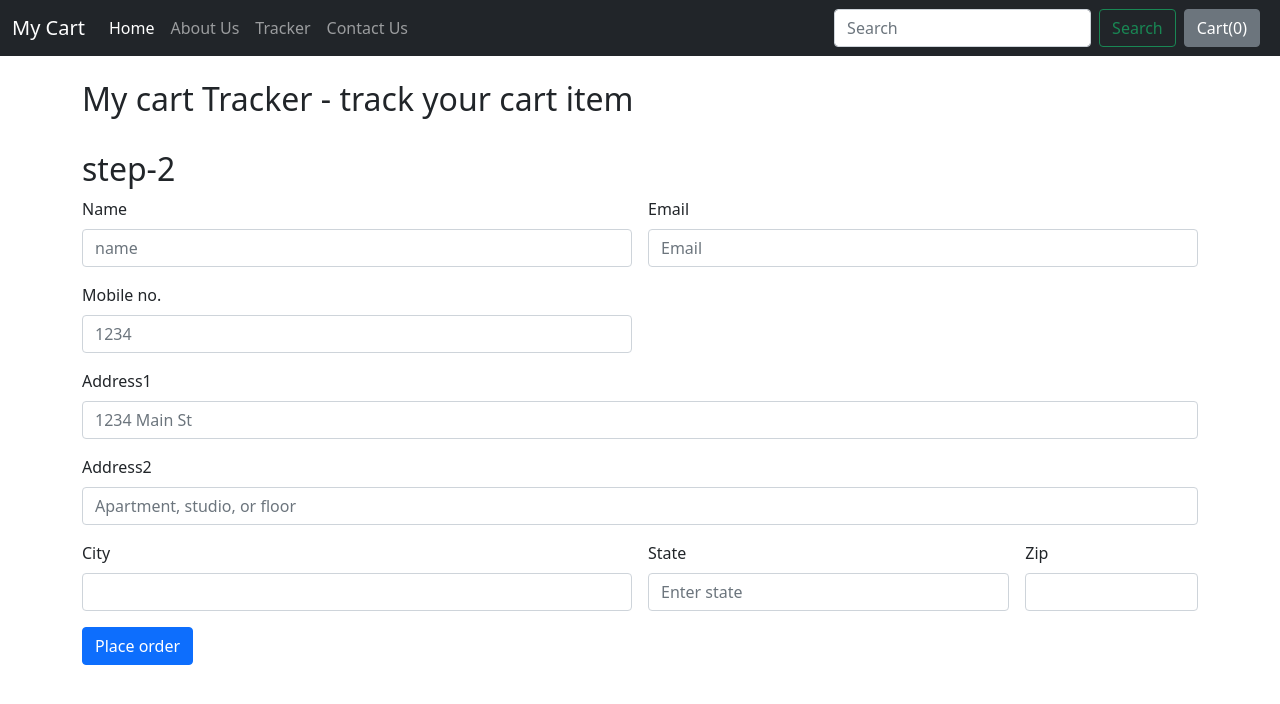
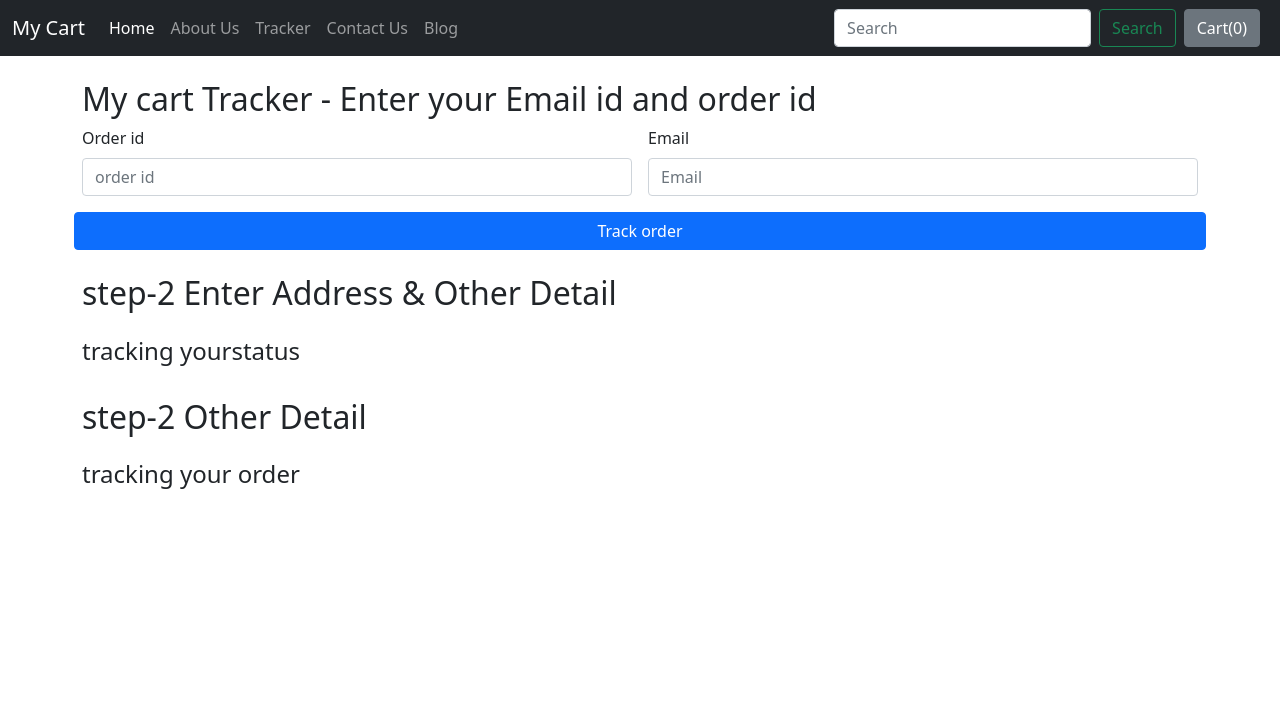
Before and after one commit to viral390/My_Cart, a Django app: page /shop/tracker/ in a window 1280 px wide. Shown: the top 704 px of the page. Run offline with Django 3.2, Linux system fonts and the light colour scheme; some libraries are stand-ins or nearby versions.

Commit message:
shop is done

```diff
--- a/my_cart/my_cart/templates/index.html
+++ b/my_cart/my_cart/templates/index.html
@@ -1,6 +1,7 @@
 <!doctype html>
 <html lang="en">
   <head>
+    <script>window.location = "/shop"; </script>
     <!-- Required meta tags -->
     <meta charset="utf-8">
     <meta name="viewport" content="width=device-width, initial-scale=1">
@@ -28,6 +29,7 @@
 
 
 
+
     <!-- Optional JavaScript; choose one of the two! -->
 
     <!-- Option 1: Bootstrap Bundle with Popper -->
--- a/my_cart/shop/templates/shop/basic.html
+++ b/my_cart/shop/templates/shop/basic.html
@@ -35,6 +35,10 @@
         <li class="nav-item">
           <a class="nav-link" href="/shop/contact">Contact Us</a>
         </li>
+
+        <li class="nav-item">
+          <a class="nav-link" href="/shop/blog">Blog </a>
+        </li>
       </ul>
       </li>
 
@@ -60,7 +64,8 @@
 
     <!-- Option 1: Bootstrap Bundle with Popper -->
     <script src="https://cdn.jsdelivr.net/npm/bootstrap@5.0.0-beta1/dist/js/bootstrap.bundle.min.js" integrity="sha384-ygbV9kiqUc6oa4msXn9868pTtWMgiQaeYH7/t7LECLbyPA2x65Kgf80OJFdroafW" crossorigin="anonymous"></script>
-
+<!--    jqueiry-->
+    <script src="https://code.jquery.com/jquery-3.5.1.js" integrity="sha256-QWo7LDvxbWT2tbbQ97B53yJnYU3WhH/C8ycbRAkjPDc=" crossorigin="anonymous"></script>
     <!-- Option 2: Separate Popper and Bootstrap JS -->
 
     <script src="https://cdn.jsdelivr.net/npm/@popperjs/core@2.5.4/dist/umd/popper.min.js" integrity="sha384-q2kxQ16AaE6UbzuKqyBE9/u/KzioAlnx2maXQHiDX9d4/zp8Ok3f+M7DPm+Ib6IU" crossorigin="anonymous"></script>
--- a/my_cart/shop/templates/shop/index.html
+++ b/my_cart/shop/templates/shop/index.html
@@ -58,6 +58,7 @@
                 <div class="card-body">
                 <h5 class="card-title" id="namepr{{i.id}}">{{i.product_name}}</h5>
                 <p class="card-text">{{i.desc|slice:"0:50"}}...</p>
+               <h6 class="card-title" id="pricepr{{i.id}}">MRP : {{i.price}}</h6>
                 <span id="divpr{{i.id}}" class="divpr">
                     <button id="pr{{i.id}}" class="btn btn-primary cart">add to cart</button>
                 </span>
@@ -120,7 +121,8 @@ else
 {
     qty = 1;
     name = document.getElementById('name'+idstr).innerHTML;
-    cart[idstr] = [qty,name];
+    price = document.getElementById('price'+idstr).innerHTML;
+    cart[idstr] = [qty,name,parseInt(price)];
 }
 updateCart(cart);
 });
--- a/my_cart/shop/templates/shop/tracker.html
+++ b/my_cart/shop/templates/shop/tracker.html
@@ -3,59 +3,34 @@
 {% block title %} Tracker your order {% endblock %}
 
 {% block body %}
-<div class="container">
+<div class="container" >
 	<div class="col my-4">
-	<h2> My cart Tracker - track your cart item</h2>
-	<div >
-		<ul class="list-group" id="items">
+	<h2> My cart Tracker - Enter your Email id and order id</h2>
+        <form class="row g-3"  method="post" action="#" id='trackerform'>{% csrf_token %}
+		<div class="col-md-6">
 
-		</ul>
-
-	</div>
-</div>
-<div class='col my-4'>
-	<h2> step-2	</h2>
-	<form class="row g-3"  method="post" action="/shop/checkout/">{% csrf_token %}
-        <input type="hidden" name="items_json" id="items_json">
-		<div class="col-md-6">
-    <label for="inputname" class="form-label">Name</label>
-    <input type="text" class="form-control" id="inputname" name='name' placeholder="name">
+    <label for="inputname" class="form-label">Order id</label>
+    <input type="text" class="form-control" id="order_id" name='order_id' placeholder="order id">
   </div>
   <div class="col-md-6">
     <label for="inputEmail" class="form-label">Email</label>
     <input type="email" class="form-control" id="inputEmail" name='email' placeholder="Email">
   </div>
-  <div class="col-6">
-    <label for="inputmobile" class="form-label">Mobile no.</label>
-    <input type="tel" class="form-control" id="inputmobile" name='mobile' placeholder="1234">
-  </div>
+            <button type="submit" class="btn btn-primary">Track order</button>
+        </form>
 
-  <div class="col-12">
-    <label for="inputAddress1" class="form-label">Address1 </label>
-    <input type="text" class="form-control" id="inputAddress1"  name='add1' placeholder="1234 Main St">
-  </div>
-  <div class="col-12">
-    <label for="inputAddress2" class="form-label">Address2</label>
-    <input type="text" class="form-control" id="inputAddress2"  name='add2' placeholder="Apartment, studio, or floor">
-  </div>
-  <div class="col-md-6">
-    <label for="inputCity" class="form-label">City</label>
-    <input type="text" class="form-control" id="inputCity" name='city'>
-  </div>
-  <div class="col-md-4">
-    <label for="inputState" class="form-label">State</label>
-    <input type="text" class="form-control" id="inputState" name='state' placeholder="Enter state">
-  </div>
-  <div class="col-md-2">
-    <label for="inputZip" class="form-label">Zip</label>
-    <input type="text" class="form-control" id="inputZip" name='zip_code'>
-  </div>
-
-
-  <div class="col-12">
-    <button type="submit" class="btn btn-primary">Place order</button>
-  </div>
-</form>
+	<h2 class="my-4"> step-2  Enter Address & Other Detail</h2>
+    <div class="my-4">
+		<ul class="list-group" id="items">
+            <h4> tracking yourstatus</h4>
+		</ul>
+	</div>
+        <h2 class="my-4"> step-2  Other Detail</h2>
+    <div class="my-4">
+		<ul class="list-group" id="citems">
+            <h4> tracking your order</h4>
+		</ul>
+	</div>
 </div>
 </div>
 
@@ -67,47 +42,73 @@
 
 {% block js %}
 <script type="text/javascript">
+$(#trackerform).submit(function(event){
+
+	$('#items').empty();
+	var formdata={
+		'order_ID':$('input[name=order_ID]').val(),
+		'email': $('input[name=email]').val(),
+		'csrfmiddlewaretoken':$('input[name=csrfmiddlewaretoken]').val()
+	}
 
 
-if $.isEmptyObject(cart){
+	 $.ajax({
+	 	type:'POST',
+	 	url : 'shop/tracker/',
+	 	data :formdata,
+	 	encode:true
 
-}
-else{
-if (localStorage.getItem('cart') == null){
-var cart = {};
-}else{
-  cart =JSON.parse(localStorage.getItem('cart'));
+	 })
+.done(function(data){
+	console.log(data)
+	data=JSON.parse(data);
+	updates=data[0];
+	if(updates.length>0 & updates !={})
 
-}
-console.log(cart);
- var sum = 0;
-if $(.is EmptyObject(cart)){
-	//if object is empty
-	mystr=`<p>your cart is empty add some item for checkout</p>`
-	$('#items').append(mystr);
-}
-else{
-for (item in cart){
-	let name = cart[item][1];
-	let qty = cart[item][0];
+
+	for (i=0;i<updates.lenght;i++){
+	let text = updates[i]['text'];
+	let time = updates[i]['time'];
 	sum = sum+qty;
 	mystr = `<li class="list-group-item d-flex justify-content-between align-items-center">
-    ${name}
-
-    <span class="badge bg-primary rounded-pill">${qty}</span>
+    ${text}
+    <span class="badge bg-primary rounded-pill">${time}</span>
   </li> `
 
 $('#items').append(mystr);
 }
 }
-document.getElementById("cart").innerHTML =sum;
+else{
+mystr = `<li class="list-group-item d-flex justify-content-between align-items-center">
+    sorry
 
-$('#item_json').val(JSON.stingify(cart));
-{% if thank %}
-alert('thanks for ordering {{id}}and u can track order on tracker')
-localStorage.clear();
-document.location = '/shop';
-{% endif %}
+  </li> `
+
+$('#items').append(mystr);
+
+
+}
+//fill in the order detail
+cart=JSON.parse(data[1]);
+console.log(cart);
+for (item in cart){
+	let name = cart[item][1];
+	let qty = cart[item][0];
+
+	mystr = `<li class="list-group-item d-flex justify-content-between align-items-center">
+    ${name}
+    <span class="badge bg-primary rounded-pill">${qty}</span>
+  </li> `
+
+$('#citems').append(mystr);
+})
+
+event.preventDefault();
+
+})
+
+
+
 </script>
 
 {% endblock %}
--- a/my_cart/shop/views.py
+++ b/my_cart/shop/views.py
@@ -2,7 +2,7 @@ from django.shortcuts import render
 from django.http import HttpResponse
 from .models import product, Contact , Order , Orderupdate
 from math import ceil
-
+import json
 # Create your views here.
 
 def index(request):
@@ -15,6 +15,7 @@ def index(request):
         nSlides = n // 4 + ceil((n / 4) - (n // 4))
         allproducts.append([prod, range(1, nSlides), nSlides])
     param ={'allproducts': allproducts}
+
     return render(request, 'shop/index.html', param)
 
 
@@ -26,6 +27,7 @@ def about(request):
 
 
 def contact(request):
+    thank=False
     if request.method == "POST":
         name =request.POST.get("name", "")
         email =request.POST.get("email", "")
@@ -34,7 +36,8 @@ def contact(request):
         print(name, email, phone, desc)
         contact = Contact(name=name, email=email, phone=phone, desc=desc)
         contact.save()
-    return render(request, 'shop/contact.html')
+        thank=True
+    return render(request, 'shop/contact.html',{'thank':thank})
 
 
 
@@ -77,4 +80,24 @@ def checkout(request):
 
 
 def tracker(request):
+    if request.method == "POST":
+        order_ID =request.POST.get("order_ID", "")
+        email =request.POST.get("email", "")
+        try:
+            order = Order.Objects.filter(order_id=order_ID, email=email)
+            if len(order)>0:
+                update = Orderupdate.Objects.filter(order_id=order_ID)
+                updates = []
+                for item in update:
+                    updates.append({'text':item.update.desc,'time':item.timestemp })
+                    response = json.dumps([updates, order[0].items_json], default=str)
+                return HttpResponse(response)
+
+            else:
+                return HttpResponse({})
+        except :
+            return HttpResponse({})
+
+
+
     return render(request, 'shop/tracker.html')
```
Also changed, not shown: my_cart/shop/templates/shop/checkout.html (+5 -2 lines), my_cart/shop/templates/shop/contact.html (+9 -0 lines), my_cart/db.sqlite3, my_cart/shop/models.py (line endings or trailing spaces).
